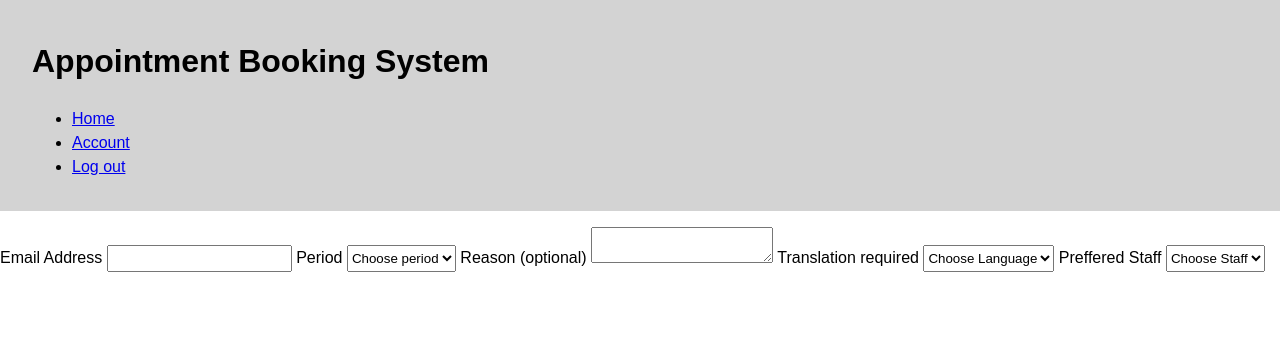
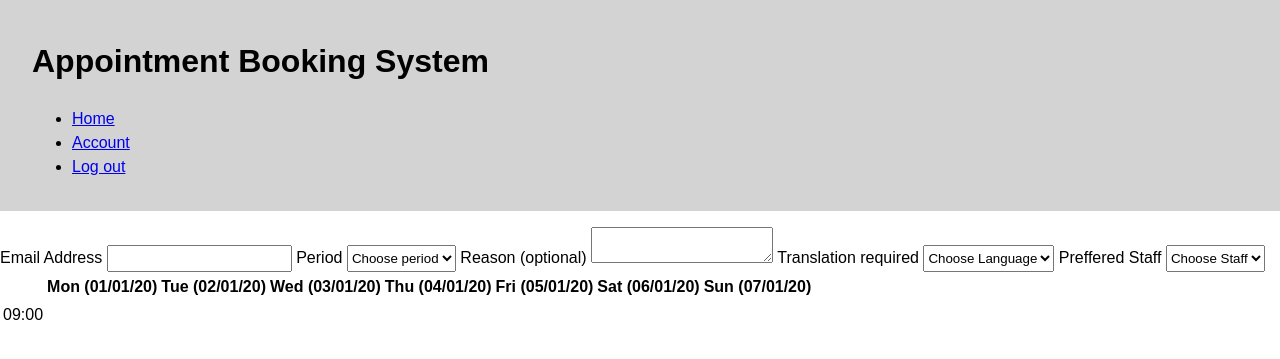
Before and after one commit to nkosingaleka/appointment-booking-system, a PHP site: page /front-end/request-appointment.php in a window 1280 px wide. Shown: the top 359 px of the page. Run offline with PHP 8.4, Linux system fonts and the light colour scheme; the visitor is signed in with stand-in values (Sample User, id 1).

Commit message:
add basic table for appointments

```diff
--- a/front-end/request-appointment.php
+++ b/front-end/request-appointment.php
@@ -62,6 +62,29 @@ if (!isset($_SESSION['user'])) {
         </select>
       </label>
     </form>
+
+    <table>
+      <tr>
+        <th></th>
+        <th>Mon (01/01/20)</th>
+        <th>Tue (02/01/20)</th>
+        <th>Wed (03/01/20)</th>
+        <th>Thu (04/01/20)</th>
+        <th>Fri (05/01/20)</th>
+        <th>Sat (06/01/20)</th>
+        <th>Sun (07/01/20)</th>
+      </tr>
+      <tr>
+        <td>09:00</td>
+        <td></td>
+        <td></td>
+        <td></td>
+        <td></td>
+        <td></td>
+        <td></td>
+        <td></td>
+      </tr>
+    </table>
   </main>
 </body>
 
```
